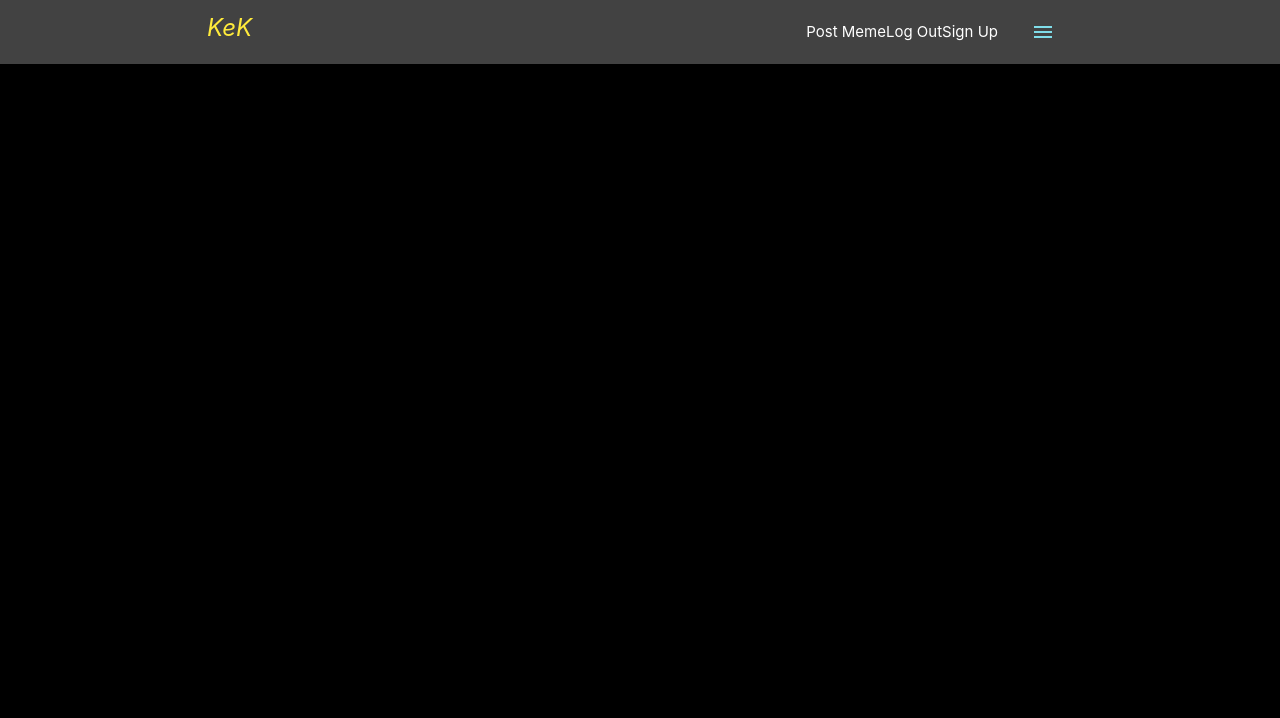
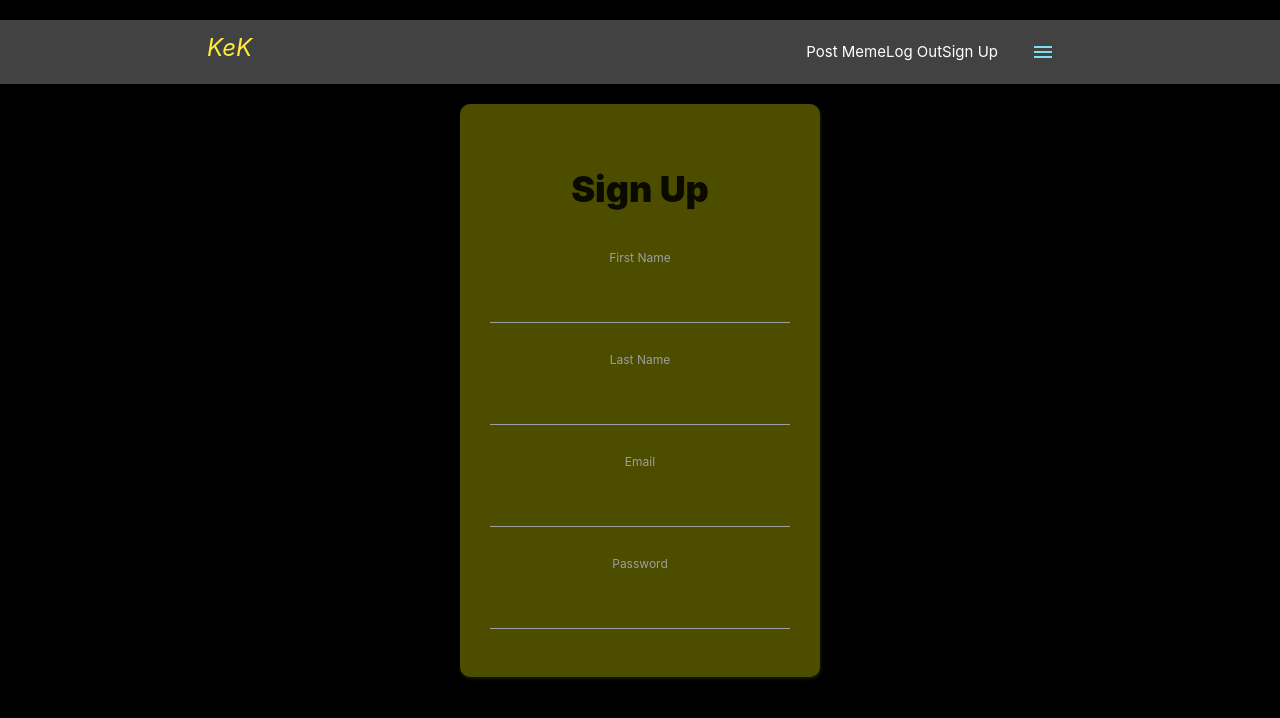
Before and after one commit to ankitpal1029/stonks-app, a React (Create React App) app: page /signup in a window 1280 px wide. Shown: the top 718 px of the page. Built offline with nearby package versions, Linux system fonts and the light colour scheme.

Commit message:
signup skeleton setup

```diff
--- a/src/App.js
+++ b/src/App.js
@@ -4,6 +4,7 @@ import { BrowserRouter, Switch, Route } from 'react-router-dom'
 import Dashboard from './components/dashboard/Dashboard'
 import Navbar from './components/alwaysthere/Navbar'
 import MemeDetails from './components/memes/MemeDetails';
+import SignUp from './components/auth/SignUp'
 
 
 function App() {
@@ -14,6 +15,7 @@ function App() {
         <Switch>
           <Route path='/meme/:id' component={MemeDetails} />
           <Route exact path='/' component={Dashboard} />
+          <Route exact path='/signup' component={SignUp} />
         </Switch>
 
       </div>
--- /dev/null
+++ b/src/components/auth/SignUp.css
@@ -0,0 +1,77 @@
+
+.container{
+  margin-top: 20px;
+}
+
+
+form h2{
+    font-size: 2.4em;
+    font-weight: 900;
+    margin-bottom: 40px;
+  }
+  form{
+    width: 360px;
+    margin: 0 auto;
+    padding: 30px;
+    box-shadow: 1px 2px 3px rgba(255, 251, 0, 0.1);
+    border-radius: 10px;
+    background: #4d4d00;
+  }
+  input{
+    padding: 10px 12px;
+    border-radius: 4px;
+    border: 1px solid #ddd;
+    font-size: 1em;
+    width: 100%;
+  }
+  label{
+
+    display: block;
+    margin: 20px 0 10px;
+  }
+  button{
+    margin-top: 30px;
+    border-radius: 36px;
+    background: #FEE996;
+    border:0;
+    text-transform: uppercase;
+    font-weight: 700;
+    font-size: 0.8em;
+    display: block;
+    padding: 10px 16px;
+    letter-spacing: 2px;
+  }
+
+  .error{
+    color: #ff0099;
+    margin: 10px 2px;
+    font-size: 0.8em;
+    font-weight: bold;
+  }
+
+  header{
+    display: flex;
+    align-items: center;
+  }
+  header img{
+    width: 250px;
+    margin-right: 40px;
+  }
+  header h2{
+    font-size: 3em;
+    margin-bottom: 10px;
+  }
+  header h3{
+    font-size: 1.6em;
+    margin-bottom: 10px;
+    margin-left: 2px;
+    color: #999;
+  }
+  header .btn{
+    margin-top: 20px;
+    padding: 12px 18px;
+    text-transform: uppercase;
+    font-weight: bold;
+    display: inline-block;
+    font-size: 0.8em;
+  }
--- /dev/null
+++ b/src/components/auth/SignUp.js
@@ -0,0 +1,53 @@
+import React, { Component } from 'react';
+import './SignUp.css'
+
+class SignUp extends Component {
+    state = {
+        email: '',
+        password: ''
+    }
+
+    render() {
+        return (
+            // <div className="container">
+            //     <form className="white">
+            //         <h5 className="grey-text text-darken-3">Sign In</h5>
+            //         <div className="input-field">
+            //             <label htmlFor="email" required>Email</label>
+            //             <input type="email" id="email" />
+            //         </div>
+            //         <div className="input-field">
+            //             <label htmlFor="password" required>Password</label>
+            //             <input type="password" id="password" />
+            //         </div>
+            //         <div className="input-field">
+            //             <button className="btm-pink lighten-1 z-depth-0">Login</button>
+            //         </div>
+            //     </form>
+            // </div>
+            <div className="container">
+                <form>
+                    <h2>Sign Up</h2>
+
+                    <label for="first-name" required >First Name</label>
+                    <input type="text" name="first-name" required />
+
+                    <label for="last-name" required >Last Name</label>
+                    <input type="text" name="last-name" required />
+
+
+                    <label for="email" >Email</label>
+                    <input type="text" name="email" required />
+                    <div className="email error" ></div>
+                    <label for="password" required >Password</label>
+                    <input type="password" name="password" required />
+                    <div className="password error"></div>
+                </form>
+            </div>
+
+
+        )
+    }
+}
+
+export default SignUp;
--- a/src/components/dashboard/Dashboard.js
+++ b/src/components/dashboard/Dashboard.js
@@ -2,7 +2,7 @@ import React, { Component } from 'react';
 import { connect } from 'react-redux'
 import MemeList from '../memes/MemeList'
 import './Dashboard.css'
-import Chats from '../../ChatBox/Chats';
+import Chats from '../ChatBox/Chats';
 
 
 class Dashboard extends Component {
```
Also changed, not shown: src/components/ChatBox/Chats.js (renamed from src/ChatBox/Chats.js), src/components/auth/SignIn.js (added).
